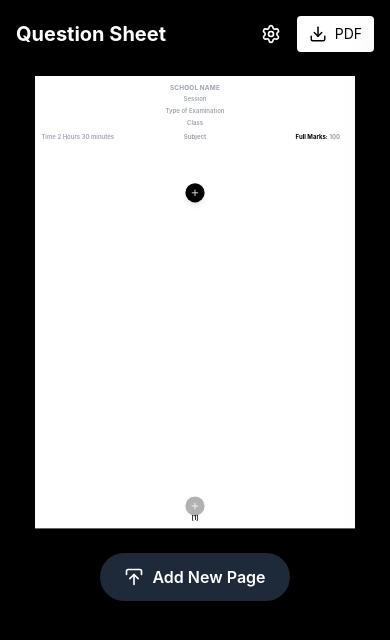
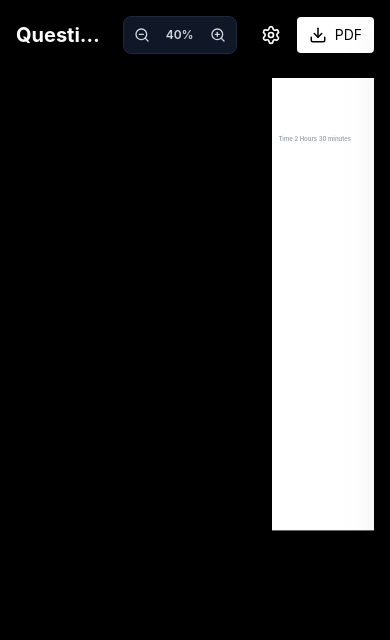
Before and after one commit to IrbiraliKiral/marksheetedit, a Next.js app: page / in a window 390 px wide. Shown: the top 640 px of the page. Built offline with nearby package versions, Linux system fonts and the light colour scheme.

Commit message:
feat: add pinch to zoom and manual zoom controls for mobile devices

```diff
--- a/src/app/globals.css
+++ b/src/app/globals.css
@@ -3,6 +3,7 @@
 :root {
   --background: #000000;
   --foreground: #ffffff;
+  --pdf-scale: 1;
 }
 
 body {
@@ -25,6 +26,7 @@ body {
 .pdf-container-scroll {
   width: 100%;
   overflow-x: auto;
+  overflow-y: auto;
   -webkit-overflow-scrolling: touch;
 }
 
--- a/src/components/Editor.tsx
+++ b/src/components/Editor.tsx
@@ -1,5 +1,5 @@
 import { useState, useRef, useEffect, useMemo } from 'react';
-import { Download, Settings as SettingsIcon } from 'lucide-react';
+import { Download, Settings as SettingsIcon, ZoomIn, ZoomOut, Maximize } from 'lucide-react';
 import { toPng } from 'html-to-image';
 import jsPDF from 'jspdf';
 import { useDocumentStore } from '@/store/documentStore';
@@ -15,6 +15,71 @@ export default function Editor() {
   const [isGeneratingPdf, setIsGeneratingPdf] = useState(false);
   const [isSettingsOpen, setIsSettingsOpen] = useState(false);
   const containerRef = useRef<HTMLDivElement>(null);
+  const [scale, setScale] = useState(1);
+  const [touchStartDist, setTouchStartDist] = useState<number | null>(null);
+
+  // Handle pinch to zoom
+  useEffect(() => {
+    const handleTouchStart = (e: TouchEvent) => {
+      if (e.touches.length === 2) {
+        const dist = Math.hypot(
+          e.touches[0].pageX - e.touches[1].pageX,
+          e.touches[0].pageY - e.touches[1].pageY
+        );
+        setTouchStartDist(dist);
+      }
+    };
+
+    const handleTouchMove = (e: TouchEvent) => {
+      if (e.touches.length === 2 && touchStartDist !== null) {
+        e.preventDefault(); // Prevent default browser zoom
+
+        const dist = Math.hypot(
+          e.touches[0].pageX - e.touches[1].pageX,
+          e.touches[0].pageY - e.touches[1].pageY
+        );
+
+        // Calculate new scale based on touch distance change
+        const scaleChange = dist / touchStartDist;
+
+        setScale(prevScale => {
+          // Limit scale between 0.3 and 3
+          let newScale = prevScale * scaleChange;
+          if (newScale < 0.3) newScale = 0.3;
+          if (newScale > 3) newScale = 3;
+          return newScale;
+        });
+
+        setTouchStartDist(dist);
+      }
+    };
+
+    const handleTouchEnd = () => {
+      setTouchStartDist(null);
+    };
+
+    // Add event listeners with non-passive to allow preventDefault
+    document.addEventListener('touchstart', handleTouchStart, { passive: false });
+    document.addEventListener('touchmove', handleTouchMove, { passive: false });
+    document.addEventListener('touchend', handleTouchEnd);
+
+    // Initial scale based on screen size for small devices
+    if (window.innerWidth <= 850) {
+       // Disable CSS variable scaling to let React handle it entirely
+       document.documentElement.style.setProperty('--pdf-scale', '1');
+
+       if (window.innerWidth <= 400) setScale(0.4);
+       else if (window.innerWidth <= 500) setScale(0.45);
+       else if (window.innerWidth <= 650) setScale(0.6);
+       else setScale(0.8);
+    }
+
+    return () => {
+      document.removeEventListener('touchstart', handleTouchStart);
+      document.removeEventListener('touchmove', handleTouchMove);
+      document.removeEventListener('touchend', handleTouchEnd);
+    };
+  }, [touchStartDist]);
 
   // Derive the maximum page index from existing questions. Starts at 0.
   const maxPageIndex = useMemo(() => {
@@ -155,12 +220,35 @@ export default function Editor() {
     }
   };
 
+  const handleZoomIn = () => setScale(s => Math.min(3, s + 0.1));
+  const handleZoomOut = () => setScale(s => Math.max(0.3, s - 0.1));
+  const handleResetZoom = () => {
+    if (window.innerWidth <= 400) setScale(0.4);
+    else if (window.innerWidth <= 500) setScale(0.45);
+    else if (window.innerWidth <= 650) setScale(0.6);
+    else if (window.innerWidth <= 850) setScale(0.8);
+    else setScale(1);
+  };
+
   return (
-    <div className="min-h-screen bg-black text-white p-4 md:p-8 flex flex-col items-center font-sans overflow-x-hidden w-full" onClick={handleBackgroundClick}>
+    <div className="min-h-screen bg-black text-white p-4 md:p-8 flex flex-col items-center font-sans w-full" onClick={handleBackgroundClick}>
       {/* App Header */}
       <div className="w-full max-w-[800px] flex justify-between items-center mb-6 md:mb-8" onClick={(e) => e.stopPropagation()}>
         <h1 className="text-xl md:text-2xl font-bold truncate pr-4">Question Sheet</h1>
         <div className="flex items-center gap-2 md:gap-4 shrink-0">
+          {/* Zoom Controls for Mobile */}
+          <div className="hidden max-[850px]:flex items-center gap-1 bg-gray-900 rounded-lg p-1 mr-2 border border-gray-800">
+            <button onClick={handleZoomOut} className="p-1.5 hover:bg-gray-800 rounded transition-colors text-gray-300" title="Zoom Out">
+              <ZoomOut size={16} />
+            </button>
+            <button onClick={handleResetZoom} className="p-1.5 hover:bg-gray-800 rounded transition-colors text-gray-300 text-xs font-semibold w-10 text-center" title="Reset Zoom">
+              {Math.round(scale * 100)}%
+            </button>
+            <button onClick={handleZoomIn} className="p-1.5 hover:bg-gray-800 rounded transition-colors text-gray-300" title="Zoom In">
+              <ZoomIn size={16} />
+            </button>
+          </div>
+
           <button
             onClick={() => setIsSettingsOpen(true)}
             className="p-2 md:p-2.5 rounded hover:bg-gray-800 transition-colors shrink-0"
@@ -181,13 +269,22 @@ export default function Editor() {
       </div>
 
       {/* Pages Container - Wrapper added for horizontal scroll on mobile if needed */}
-      <div ref={containerRef} className="flex flex-col gap-6 md:gap-8 items-center w-full max-w-[100vw] overflow-x-hidden pb-32 hide-scrollbar pdf-container-scroll">
+      <div className="w-full max-w-[100vw] overflow-auto pb-32 hide-scrollbar pdf-container-scroll touch-pan-x touch-pan-y" style={{ WebkitOverflowScrolling: 'touch' }}>
+        <div
+          ref={containerRef}
+          className="flex flex-col gap-6 md:gap-8 items-center min-w-[max-content] mx-auto px-4 sm:px-0 transform-origin-top-center transition-transform"
+          style={{
+            transform: isGeneratingPdf ? 'scale(1)' : `scale(${scale})`,
+            transformOrigin: 'top center',
+            transition: isGeneratingPdf ? 'transform 0.3s' : 'none' // remove transition during pinch zoom
+          }}
+        >
           {Array.from({ length: totalPages }).map((_, pageIndex) => (
-          <div key={`page-wrapper-${pageIndex}`} className="pdf-page-wrapper w-full flex justify-center">
+            <div key={`page-wrapper-${pageIndex}`} className="pdf-page-wrapper flex justify-center">
               <div
                 key={`page-${pageIndex}`}
-              className={`pdf-page w-[800px] shrink-0 min-h-[1131px] bg-white text-black p-4 sm:p-8 md:p-12 pdf-preview relative flex flex-col mx-auto origin-top transition-transform sm:scale-100 max-[850px]:scale-[0.8] max-[650px]:scale-[0.6] max-[500px]:scale-[0.45] max-[400px]:scale-[0.4] ${
-                isGeneratingPdf ? 'pdf-export-mode !scale-100' : ''
+                className={`pdf-page w-[800px] shrink-0 min-h-[1131px] bg-white text-black p-4 sm:p-8 md:p-12 pdf-preview relative flex flex-col mx-auto origin-top ${
+                  isGeneratingPdf ? 'pdf-export-mode' : ''
                 }`}
                 style={{
                   color: 'black',
@@ -258,11 +355,12 @@ export default function Editor() {
           {!isGeneratingPdf && (
             <button
               onClick={addPage}
-            className="mb-12 bg-gray-800 text-white px-6 py-3 rounded-full hover:bg-gray-700 transition-colors flex items-center gap-2 font-semibold shadow-lg"
+              className="mb-12 bg-gray-800 text-white px-6 py-3 rounded-full hover:bg-gray-700 transition-colors flex items-center gap-2 font-semibold shadow-lg mx-auto"
             >
               <Download className="rotate-180" size={20} /> Add New Page
             </button>
           )}
+        </div>
       </div>
 
       <ConfigPanel />
```
Lines whose indentation alone changed are shown as unchanged.
